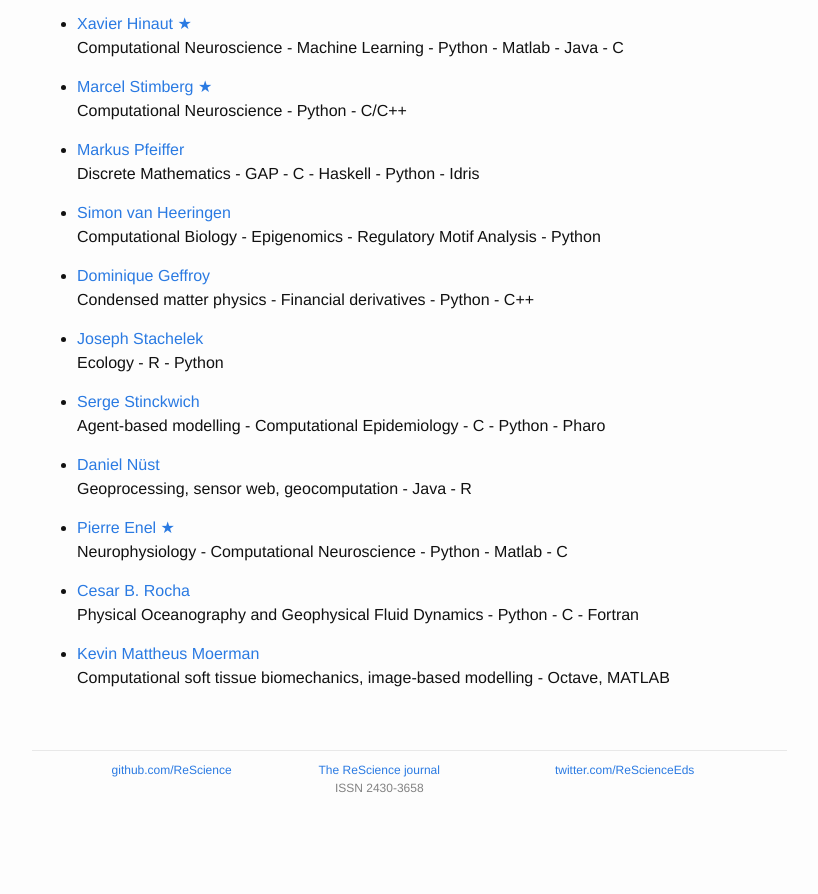
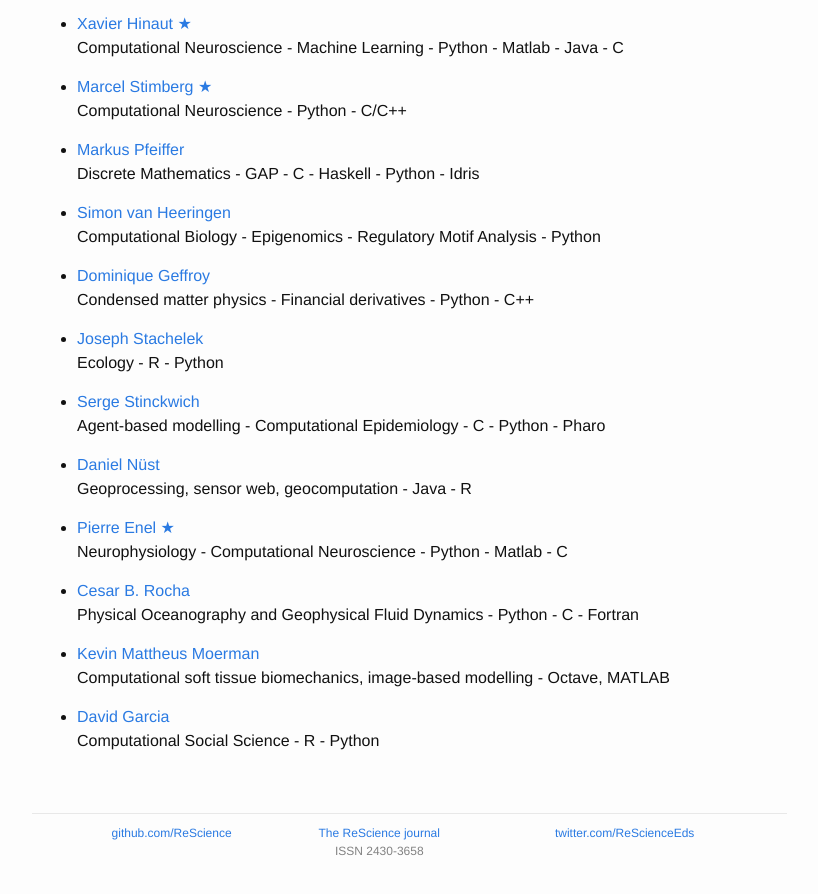
Before and after one commit to ReScience/rescience.github.io, a Jekyll site: the page built from 04-board.md, in a window 1280 px wide and 900 px high, scrolled down 2589 px. Shown: the top 894 px of the window, without its empty margins (223-1041 px from the left). Built offline with Jekyll 4.4.1, drawn with Linux system fonts in a browser that asks for light colours; before the commit the page ends 3426 px from its top, so only the background shows below that.

Commit message:
Updated board

```diff
--- a/04-board.md
+++ b/04-board.md
@@ -166,3 +166,6 @@ accepts submissions in other open source languages.
 
 * [Kevin Mattheus Moerman](https://github.com/Kevin-Mattheus-Moerman)
   Computational soft tissue biomechanics, image-based modelling - Octave, MATLAB
+
+* [David Garcia](https://github.com/dgarcia-eu)
+  Computational Social Science - R - Python
```
